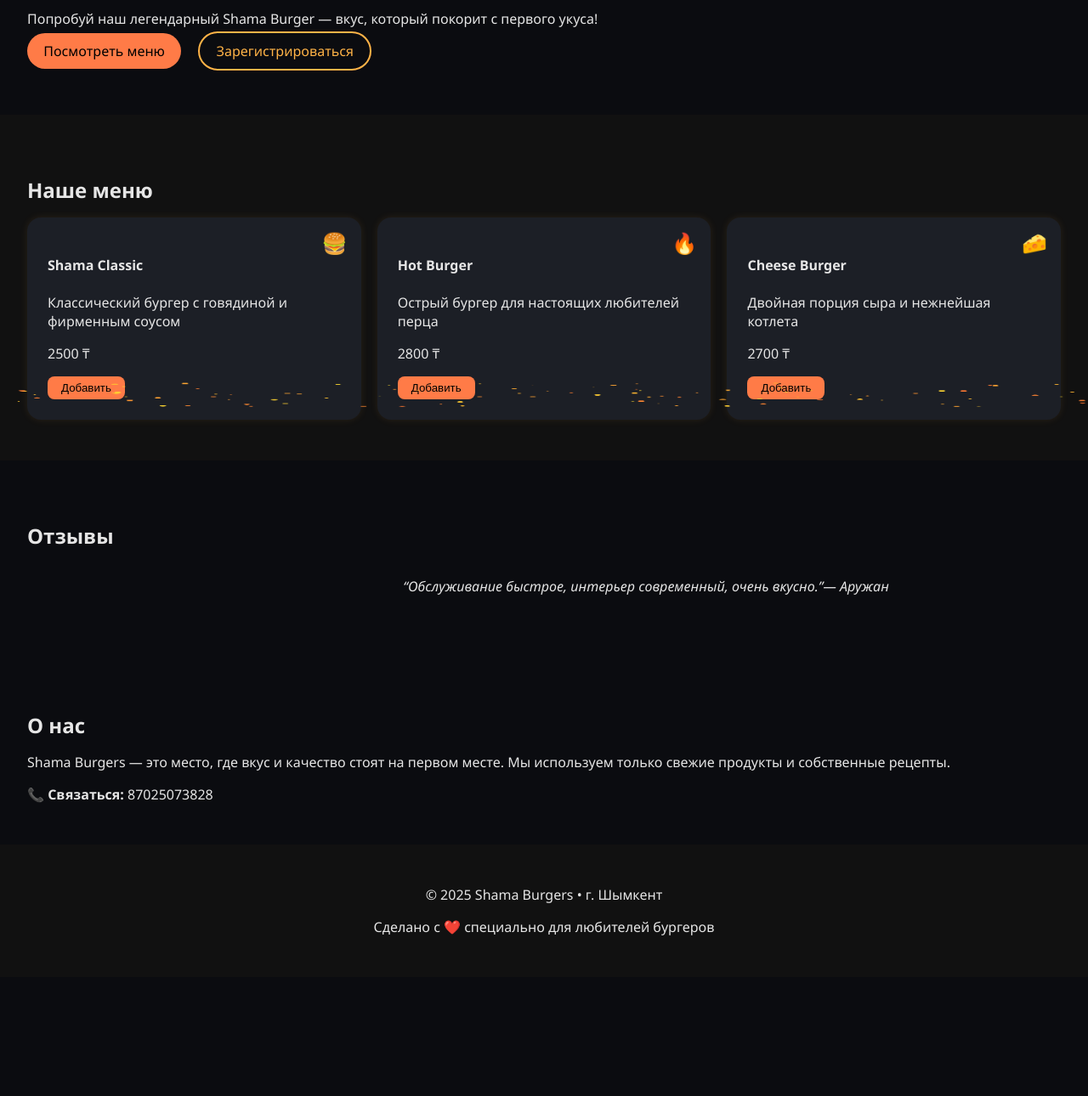
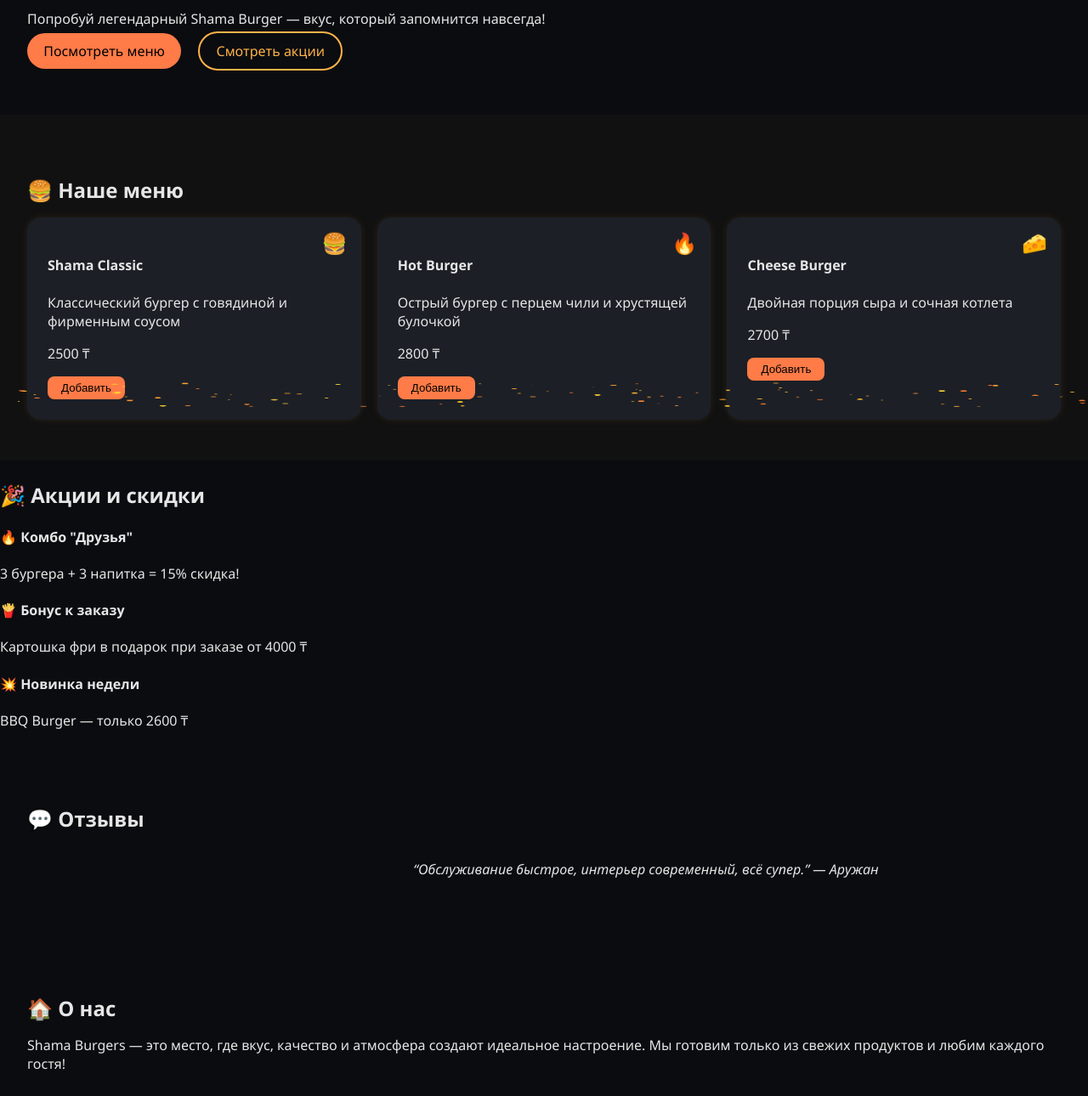
Before and after one commit to shama113/shama-burgers-, a plain HTML site: page index.html in a window 1280 px wide. Shown: the part 321-1611 px from the top of the page at 85% size. Before the commit the page ends 1471 px from the top, so only its background shows below. Drawn offline with Linux system fonts and the light colour scheme.

Commit message:
Update index.html

```diff
--- a/index.html
+++ b/index.html
@@ -37,18 +37,19 @@
     </div>
     <nav class="top-nav">
       <a href="#menu">🍔 Меню</a>
+      <a href="#promo">🎁 Акции</a>
       <a href="#reviews">💬 Отзывы</a>
       <a href="#about">🏠 О нас</a>
-      <a href="#register" class="cta">📝 Регистрация</a>
+      <a href="#contact" class="cta">📍 Контакты</a>
     </nav>
   </header>
 
   <section class="hero fade-in">
     <div class="hero-left">
-      <h2>Самые сочные бургеры в Шымкенте!</h2>
-      <p>Попробуй наш легендарный Shama Burger — вкус, который покорит с первого укуса!</p>
+      <h2>🔥 Самые сочные бургеры в Шымкенте!</h2>
+      <p>Попробуй легендарный Shama Burger — вкус, который запомнится навсегда!</p>
       <a href="#menu" class="btn">Посмотреть меню</a>
-      <a href="#register" class="btn ghost">Зарегистрироваться</a>
+      <a href="#promo" class="btn ghost">Смотреть акции</a>
     </div>
     <div class="hero-right">
       <div class="burger-3d"></div>
@@ -56,67 +57,95 @@
   </section>
 
   <section id="menu" class="menu-section fade-up">
-    <h3 class="section-title">Наше меню</h3>
+    <h3 class="section-title">🍔 Наше меню</h3>
     <div class="menu-grid">
       <div class="menu-item">
         <div class="sticker animate">🍔</div>
         <h4>Shama Classic</h4>
-        <p class="desc">Классический бургер с говядиной и фирменным соусом</p>
+        <p>Классический бургер с говядиной и фирменным соусом</p>
         <p class="meta">2500 ₸</p>
         <button class="add">Добавить</button>
       </div>
       <div class="menu-item">
         <div class="sticker animate">🔥</div>
         <h4>Hot Burger</h4>
-        <p class="desc">Острый бургер для настоящих любителей перца</p>
+        <p>Острый бургер с перцем чили и хрустящей булочкой</p>
         <p class="meta">2800 ₸</p>
         <button class="add">Добавить</button>
       </div>
       <div class="menu-item">
         <div class="sticker animate">🧀</div>
         <h4>Cheese Burger</h4>
-        <p class="desc">Двойная порция сыра и нежнейшая котлета</p>
+        <p>Двойная порция сыра и сочная котлета</p>
         <p class="meta">2700 ₸</p>
         <button class="add">Добавить</button>
       </div>
     </div>
   </section>
 
+  <section id="promo" class="promo-section fade-up">
+    <h3 class="section-title">🎉 Акции и скидки</h3>
+    <div class="promo-grid">
+      <div class="promo-card glow">
+        <h4>🔥 Комбо "Друзья"</h4>
+        <p>3 бургера + 3 напитка = 15% скидка!</p>
+      </div>
+      <div class="promo-card glow">
+        <h4>🍟 Бонус к заказу</h4>
+        <p>Картошка фри в подарок при заказе от 4000 ₸</p>
+      </div>
+      <div class="promo-card glow">
+        <h4>💥 Новинка недели</h4>
+        <p>BBQ Burger — только 2600 ₸</p>
+      </div>
+    </div>
+  </section>
+
   <section id="reviews" class="reviews fade-up">
-    <h3 class="section-title">Отзывы</h3>
+    <h3 class="section-title">💬 Отзывы</h3>
     <div class="review-slider">
       <div class="review-track">
-        <blockquote class="review">“Лучшие бургеры в городе! Соус просто огонь!”<cite>— Алихан</cite></blockquote>
-        <blockquote class="review">“Обслуживание быстрое, интерьер современный, очень вкусно.”<cite>— Аружан</cite></blockquote>
-        <blockquote class="review">“Просто топ! Бургер сочный, булочка мягкая, всё супер.”<cite>— Тимур</cite></blockquote>
+        <blockquote class="review">“Лучшие бургеры в городе! Соус просто огонь!”<cite> — Алихан</cite></blockquote>
+        <blockquote class="review">“Обслуживание быстрое, интерьер современный, всё супер.”<cite> — Аружан</cite></blockquote>
+        <blockquote class="review">“Булочка мягкая, бургер сочный. Советую всем!”<cite> — Тимур</cite></blockquote>
       </div>
     </div>
   </section>
 
   <section id="about" class="about fade-up">
-    <h3 class="section-title">О нас</h3>
-    <p>Shama Burgers — это место, где вкус и качество стоят на первом месте. Мы используем только свежие продукты и собственные рецепты.</p>
-    <div class="contact-card">
-      📞 <b>Связаться:</b> 87025073828
+    <h3 class="section-title">🏠 О нас</h3>
+    <p>Shama Burgers — это место, где вкус, качество и атмосфера создают идеальное настроение. Мы готовим только из свежих продуктов и любим каждого гостя!</p>
+  </section>
+
+  <section id="contact" class="contact fade-up">
+    <h3 class="section-title">📍 Как нас найти</h3>
+    <p><b>Адрес:</b> г. Шымкент, пр. Тауке хана, 45</p>
+    <div class="map-container">
+      <iframe src="https://www.google.com/maps?q=Shymkent,+Tauke+Khan+45&output=embed"></iframe>
     </div>
   </section>
 
   <footer class="site-footer">
     <p>© 2025 Shama Burgers • г. Шымкент</p>
+    <div class="socials">
+      <a href="#"><img src="https://cdn-icons-png.flaticon.com/512/733/733547.png" alt="Instagram"></a>
+      <a href="#"><img src="https://cdn-icons-png.flaticon.com/512/2111/2111463.png" alt="WhatsApp"></a>
+      <a href="#"><img src="https://cdn-icons-png.flaticon.com/512/2111/2111646.png" alt="Telegram"></a>
+    </div>
     <p>Сделано с ❤️ специально для любителей бургеров</p>
   </footer>
 
   <canvas id="sparks"></canvas>
 
   <script>
-    // Анимация появления при скролле
+    // Анимация появления
     const elements = document.querySelectorAll('.fade-up, .fade-in');
     const observer = new IntersectionObserver(entries => {
       entries.forEach(e => { if (e.isIntersecting) e.target.classList.add('visible'); });
     }, { threshold: 0.2 });
     elements.forEach(el => observer.observe(el));
 
-    // Автослайдер отзывов
+    // Слайдер отзывов
     const track = document.querySelector('.review-track');
     let index = 0;
     setInterval(() => {
@@ -124,7 +153,7 @@
       track.style.transform = `translateX(-${index * 100}%)`;
     }, 4000);
 
-    // Искры (постоянные частицы)
+    // Искры
     const canvas = document.getElementById('sparks');
     const ctx = canvas.getContext('2d');
     let particles = [];
```
